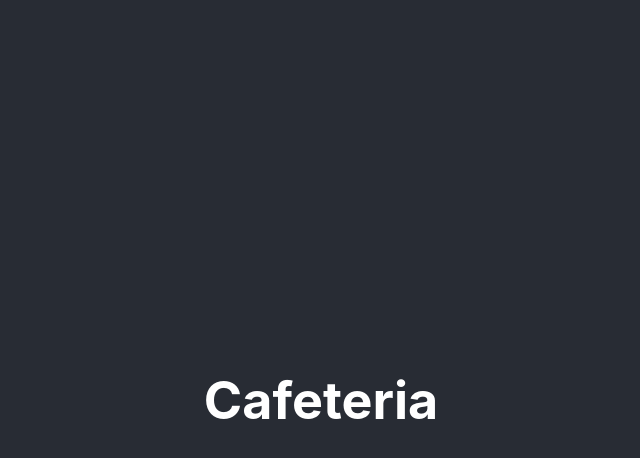
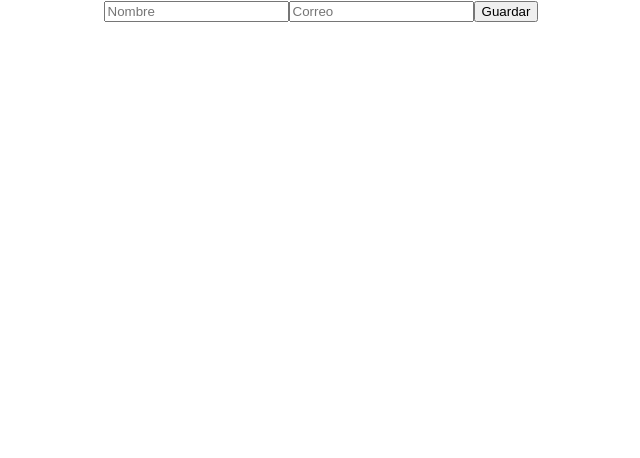
Before and after one commit to yisus-c/StarDucksReact, a React (Create React App) app: page /clientes in a window 1280 px wide. Shown: the top 458 px of the page, without its empty margins (319-959 px from the left). Built offline with nearby package versions, Linux system fonts and the light colour scheme.

Commit message:
Feat: create clients

```diff
--- a/src/App.js
+++ b/src/App.js
@@ -1,6 +1,8 @@
 import logo from './logo.svg';
 import './App.css';
-import { useState } from "react"
+import { useState, useEffect } from "react";
+import { Creator } from './components/Creator';
+
 
 function App() {
   const [clientes, setClientes] = useState([]);
@@ -11,13 +13,31 @@ function App() {
   const addClientes = (cliente) => {
     setClientes([...clientes, cliente])
   }
+  const addEmpleados = (empleado) => {
+    setEmpleados([...empleados, empleado])
+  }
+  const addItems = (item) => {
+    setItems([...items, item])
+  }
+  const addOrdenes = (orden) => {
+    setOrdenes([...ordenes, orden])
+  }
+
+  useEffect(()=>{
+    let dataClientes = localStorage.getItem("clientes");
+    if(dataClientes){
+      setClientes(JSON.parse(dataClientes));
+    }
+  }, [  ]);
+
+  useEffect(() => {
+    localStorage.setItem("clientes", JSON.stringify(clientes))
+  }, [clientes])
 
   return (
     <div className="App">
-      <header className="App-header">
-        <h1>Cafeteria</h1>
-      </header>
 
+      <Creator tInterfaz={"Clientes"} addClientes={addClientes} />
     </div>
   );
 }
--- a/src/components/Creator.js
+++ b/src/components/Creator.js
@@ -1,8 +1,42 @@
 import { useState } from "react";
 
-export const Creator = ({addClientes}) => {
+export const Creator = ({ tInterfaz, addClientes }) => {
+  const [newClientName, setNewClientName] = useState();
+  const [newClientCorreo, setNewClientCorreo] = useState();
 
-    return(
-        console.log()
+  if (tInterfaz === "Clientes") {
+    const handleSubmit = (e) => {
+        const metodosPago = {
+            efectivo: 0,
+            puntos: {},
+            tarjeta: {}
+        }
+        e.preventDefault();
+        addClientes({name: newClientName, correo: newClientCorreo, metodosPago})
+        setNewClientName("")
+    };
+    return (
+      <form onSubmit={handleSubmit}>
+        <input
+          type="text"
+          placeholder="Nombre"
+          value={newClientName}
+          onChange={(e) => setNewClientName(e.target.value)}
+        />
+        <input
+          type="text"
+          placeholder="Correo"
+          value={newClientCorreo}
+          onChange={(a) => setNewClientCorreo(a.target.value)}
+        />
+        <button>Guardar</button>
+      </form>
     );
-}
+  }
+  if (tInterfaz === "Empleados") {
+  }
+  if (tInterfaz === "Items") {
+  }
+  if (tInterfaz === "Ordenes") {
+  }
+};
--- a/src/index.js
+++ b/src/index.js
@@ -5,7 +5,5 @@ import App from './App';
 
 const root = ReactDOM.createRoot(document.getElementById('root'));
 root.render(
-  <React.StrictMode>
     <App />
-  </React.StrictMode>
 );
```
